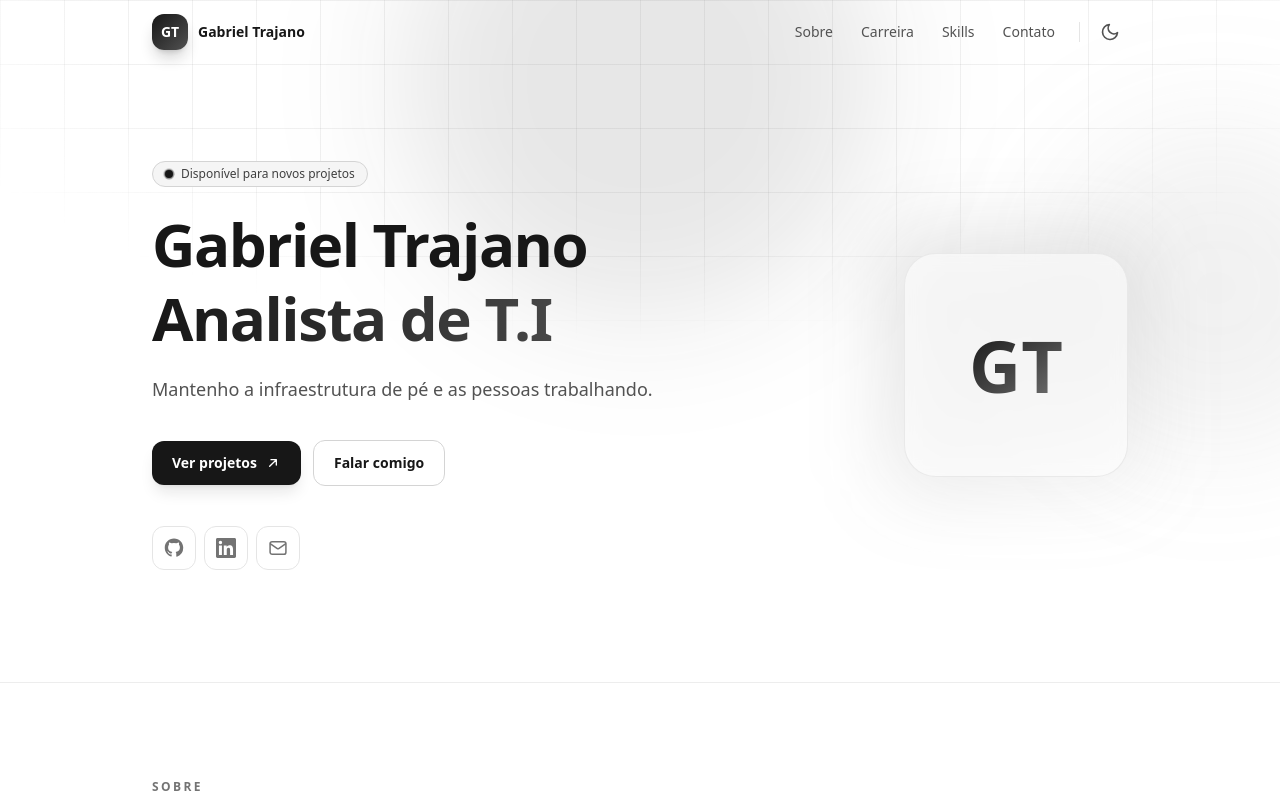
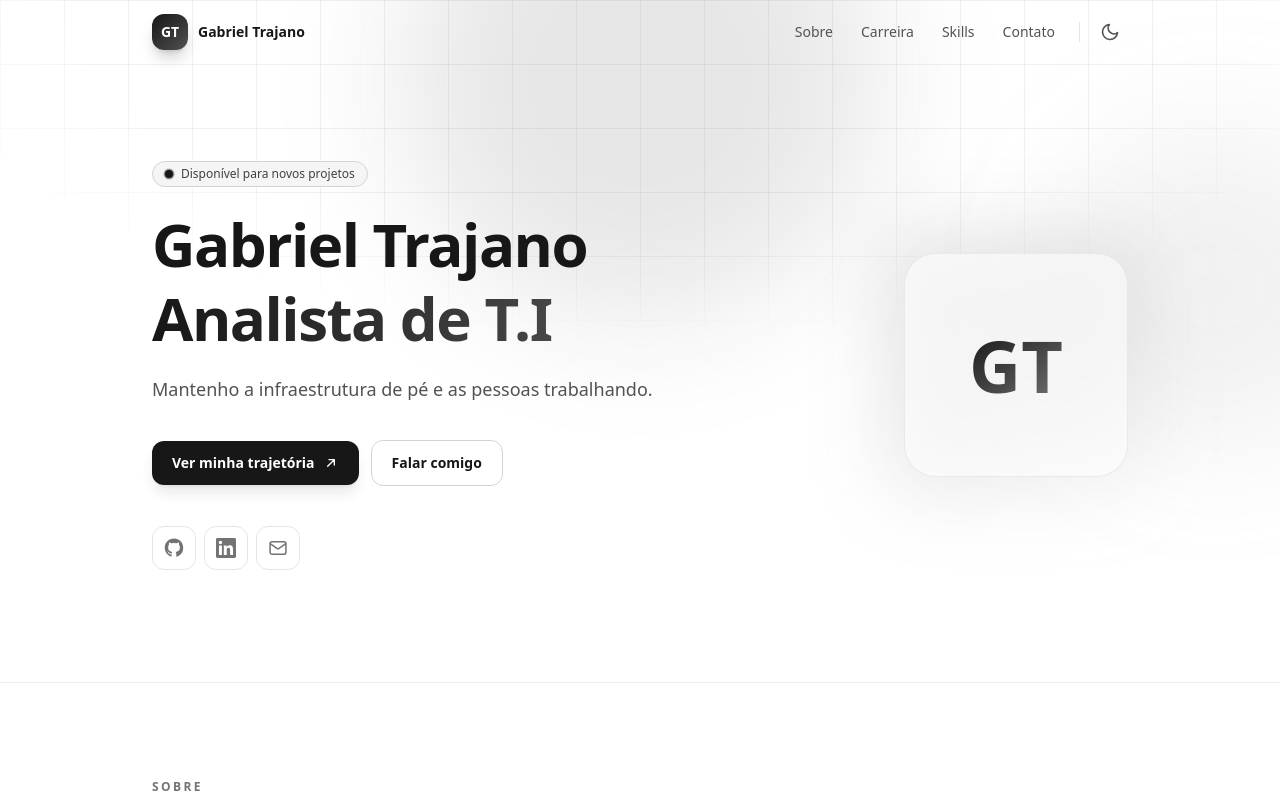
Before and after one commit to gbtrajano/gbtrajano.github.io, a Next.js app: page / in a window 1280 px wide. Shown: the top 800 px of the page. Built offline with nearby package versions, Linux system fonts and the light colour scheme.

Commit message:
fix: corrige o CTA do topo quando não há projetos
O botão "Ver projetos" do Hero apontava para #projetos, âncora que deixou de
existir quando a seção foi ocultada. Agora o CTA se adapta:

- com projetos: "Ver projetos" -> #projetos
- sem projetos: "Ver minha trajetória" -> #carreira

```diff
--- a/components/Hero.tsx
+++ b/components/Hero.tsx
@@ -3,6 +3,13 @@ import { SocialIcon } from "@/components/SocialIcon";
 import { ArrowUpRightIcon } from "@/components/icons";
 
 export function Hero() {
+  // Sem projetos cadastrados, o CTA principal aponta para a carreira em vez de
+  // levar a uma âncora que não existe.
+  const cta =
+    site.projects.length > 0
+      ? { label: "Ver projetos", href: "#projetos" }
+      : { label: "Ver minha trajetória", href: "#carreira" };
+
   return (
     <section id="home" className="relative isolate overflow-hidden pt-16">
       {/* Fundo decorativo monocromático: dois brilhos neutros + grade com máscara radial. */}
@@ -38,10 +45,10 @@ export function Hero() {
 
             <div className="mt-9 flex flex-wrap items-center gap-3">
               <a
-                href="#projetos"
+                href={cta.href}
                 className="group inline-flex items-center gap-2 rounded-xl bg-neutral-900 px-5 py-3 text-sm font-semibold text-white shadow-lg shadow-neutral-900/10 transition hover:bg-neutral-700 dark:bg-white dark:text-neutral-950 dark:shadow-white/10 dark:hover:bg-neutral-200"
               >
-                Ver projetos
+                {cta.label}
                 <ArrowUpRightIcon className="h-4 w-4 transition-transform group-hover:translate-x-0.5 group-hover:-translate-y-0.5" />
               </a>
               <a
```
